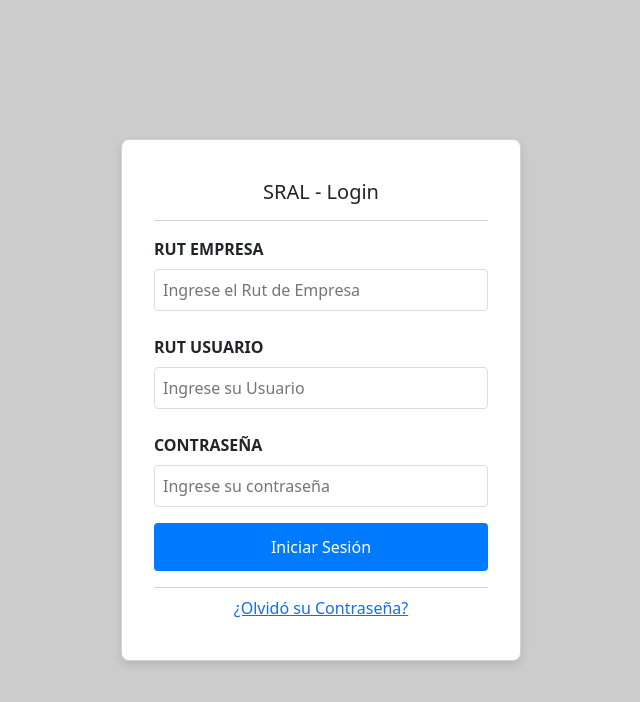
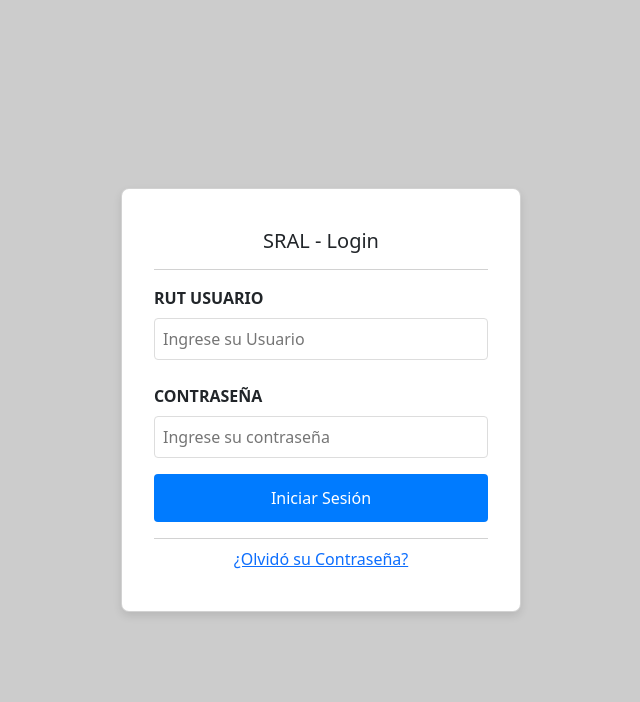
Before and after one commit to JavierQaZ/SRALv2, a React (Vite) app in the folder Frontend/: page /login in a window 1280 px wide. Shown: the top 702 px of the page, without its empty margins (319-959 px from the left). Built offline with nearby package versions, Linux system fonts and the light colour scheme.

Commit message:
fix Login (solo dos credenciales)

```diff
--- a/Frontend/src/views/Login.jsx
+++ b/Frontend/src/views/Login.jsx
@@ -68,29 +68,7 @@ function Login() {
                 </CardHeader>
                 <form onSubmit={handleClick} className="space-y-4">
                     <div className="space-y-2">
-                        <label
-                            className="label"
-                            htmlFor="username">
-                                Rut Empresa
-                        </label>
-
-                        <input
-                            className="input"
-                            id="username"
-                            type="text"
-                            placeholder="Ingrese el Rut de Empresa"
-                            //value={rutEmpresa}
-                            //onChange={(e) => setRutEmpresa(e.target.value)}
-                            //required
-                        />
-                    </div>
-                    <br/>
-                    <div className="space-y-2">
-                        <label
-                            className="label"
-                            htmlFor="username">
-                        RUT Usuario</label>
-
+                        <label className="label" htmlFor="username"> RUT Usuario </label>
                         <input
                             className="input"
                             id="username"
```
